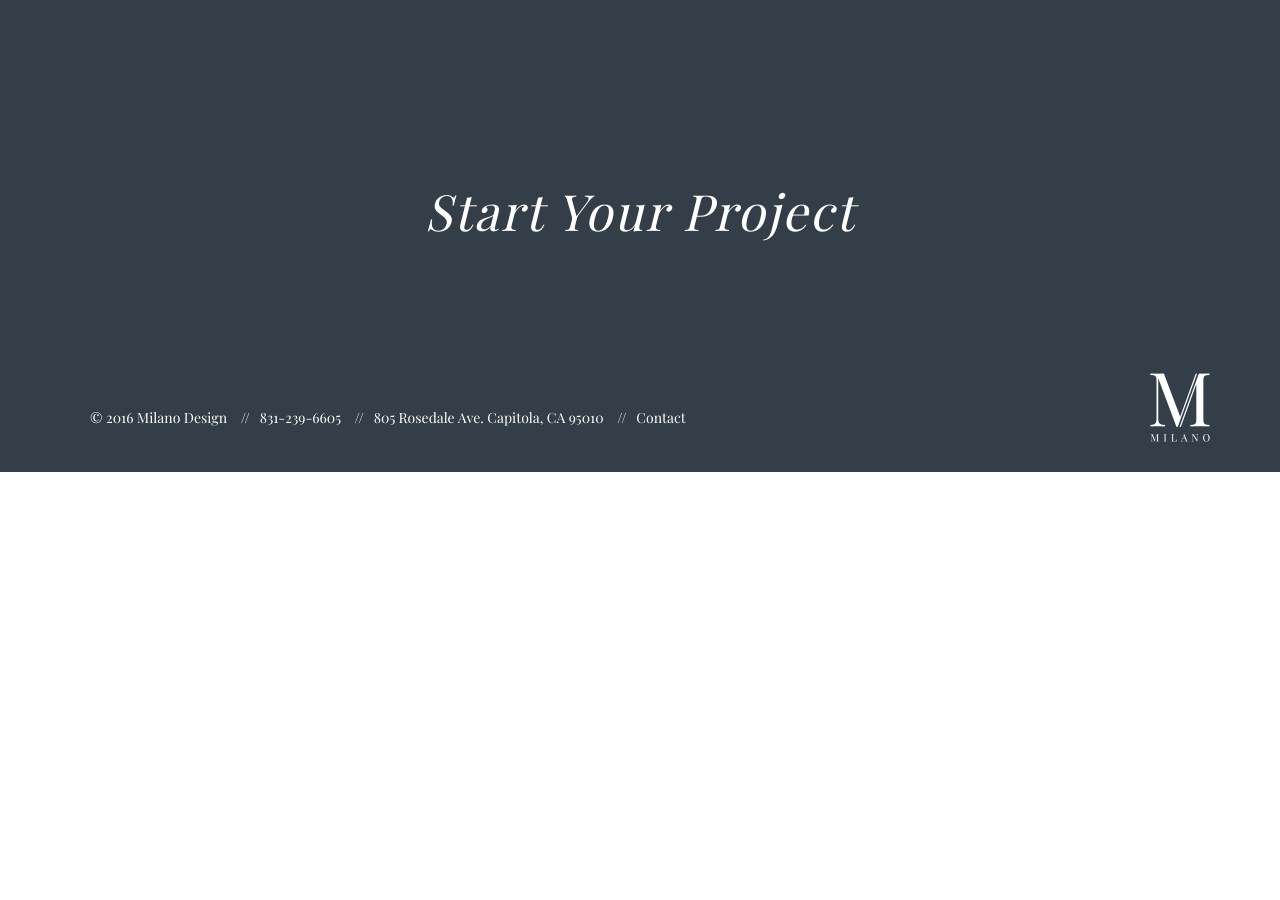
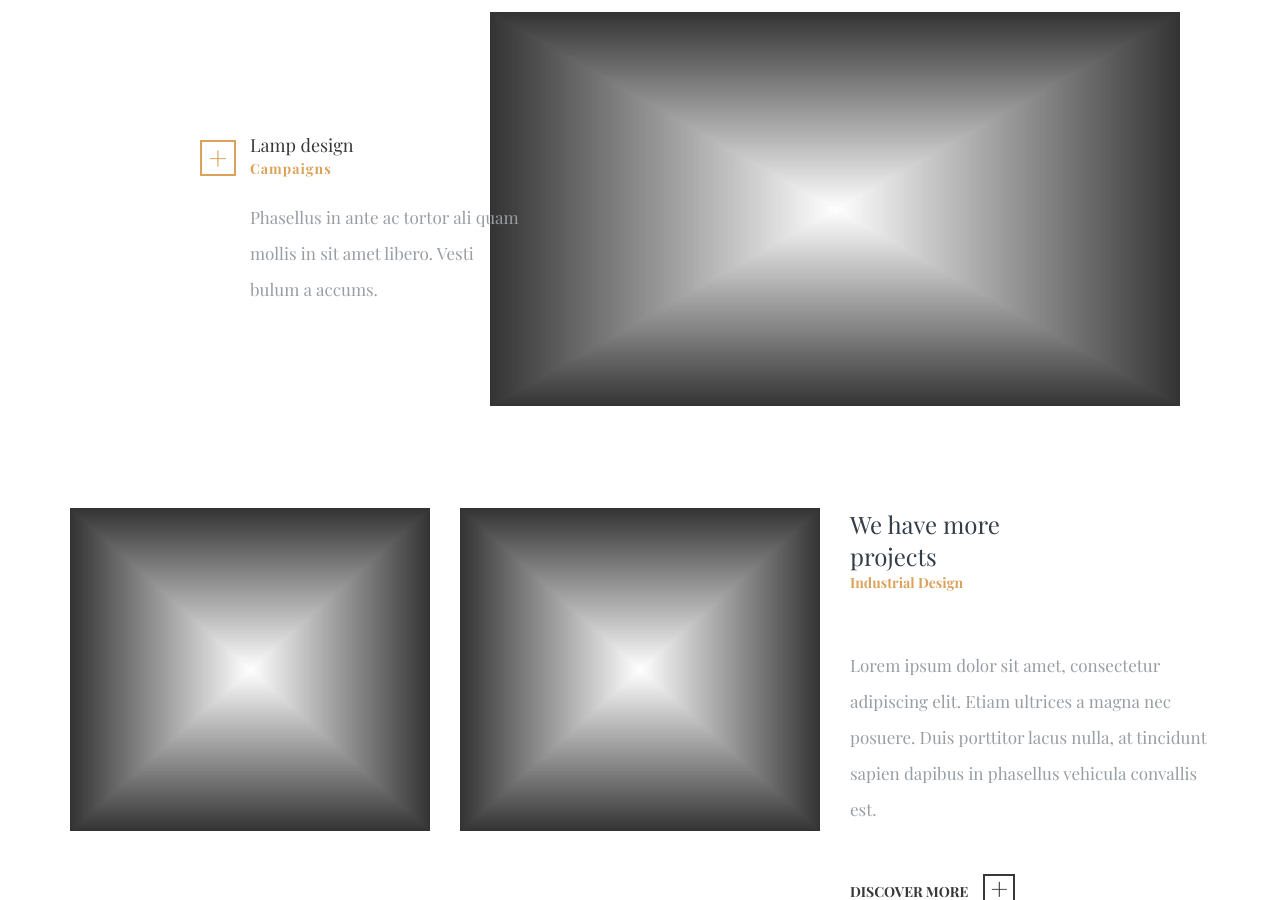
Before and after one commit to rmilano24/designbymilano, a PHP site: page /aatma.php in a window 1280 px wide. Shown: the part 1362-2262 px from the top of the page. Before the commit the page ends 1834 px from the top, so only its background shows below. Run offline with PHP 8.4, Linux system fonts and the light colour scheme; some libraries are stand-ins or nearby versions; some web fonts are replaced.

Commit message:
update single portfolio layout

```diff
--- a/aatma.php
+++ b/aatma.php
@@ -21,39 +21,170 @@
 
 
 
-            <!-- <div class="container">
+            <section class="full-section" style="padding-bottom:0;">
+      				<div class="full-section-container">
+
+      					<div class="rotate-links">
+
+      						<a href="#">Facebook</a>
+      						<a href="#">Twitter</a>
+      						<a href="#">LinkedIn</a>
+
+      					</div><!-- rotate-links -->
+
+      					<div class="container-fluid">
+      						<div class="row">
+      							<div class="col-sm-offset-1 col-sm-11">
+
+      								<div class="owl-carousel images-slider aatma">
+      									<div class="item">
+      										<!-- <img src="images/portfolio/slider/image-1.jpg" alt=""> -->
+      									</div><!-- item -->
+      								</div><!-- images-slider -->
+
+
+      							</div><!-- col -->
+      						</div><!-- row -->
+      					</div><!-- container-fluid -->
+
+      				</div><!-- full-section-container -->
+      			</section><!-- section-slider -->
+
+            <div class="container">
       				<div class="row">
-      					<div class="col-sm-3">
+      					<div class="col-md-4 col-sm-6">
+
+      						<h4 class="text-default-color">Services</h4>
+
+      						<br>
+
+      						<p><span class="text-uppercase"><strong>Name: </strong></span> 3d Project of an object<p>
+      						<p><span class="text-uppercase"><strong>Start Date: </strong></span> Jan. 14, 2016<p>
+      						<p><span class="text-uppercase"><strong>End Date: </strong></span> Jan. 30, 2016<p>
+
+      					</div><!-- col -->
+      					<div class="col-md-8 col-sm-6">
+
+      						<h4 class="text-default-color">A fantastic road</h4>
+
+      						<br>
+
+      						<p>Suspendisse metus turpis, blandit sed dolor quis, commodo commodo elit. Sed sagittis mollis ligula eget rhoncus. Nam blandit
+      						pellentesque odio.Sus pendisse metus turpis, blandit sed dolor quis, com modo commodo elit. Sed sagittis mollis.</p>
+
+
+
+      					</div><!-- col -->
+
+      				</div><!-- row -->
+      			</div><!-- container -->
+
+            <div class="container">
+      				<div class="row">
+      					<div class="col-sm-12">
+
+      						<div class="portfolio-item portfolio-creative thumbnail-left">
+
+      							<div class="row">
+      								<div class="col-sm-4">
+
+      									<div class="portfolio-item-details">
+
+      										<h4><a href="portfolio-single.html">Lamp design</a></h4>
+      										<h6>Campaigns</h6>
+
+      										<p>Phasellus in ante ac tortor ali quam mollis in sit amet libero. Vesti bulum a accums.</p>
+
+      									</div><!-- portfolio-item-details -->
+
+      								</div><!-- col -->
+      								<div class="col-sm-8">
+
+      									<div class="portfolio-item-thumbnail">
+
+      										<img src="images/portfolio/image-49.jpg" alt="">
+
+      										<div class="portfolio-item-hover">
+
+      											<a class="fancybox zoom-action" data-fancybox-group="portfolio" href="images/portfolio/image-49.jpg">+</a>
+
+      										</div><!-- portfolio-item-hover -->
+
+      									</div><!-- portfolio-item-thumbnail -->
+
+      								</div><!-- col -->
+      							</div><!-- row -->
+
+      						</div><!-- portfolio-item -->
+
+      					</div><!-- col -->
+      				</div><!-- row -->
+      			</div><!-- container -->
+
+      			<br><br><br>
+
+      			<div class="container">
+      				<div class="row">
+      					<div class="col-md-4 col-sm-6">
+
+      						<div class="portfolio-item">
+
+      							<div class="portfolio-item-thumbnail">
+
+      								<img src="images/portfolio/image-27.jpg" alt="">
+
+      								<div class="portfolio-item-hover">
+
+      									<a class="fancybox zoom-action" data-fancybox-group="portfolio" href="images/portfolio/image-27.jpg">+</a>
+
+      								</div><!-- portfolio-item-hover -->
+
+      							</div><!-- portfolio-item-thumbnail -->
+
+      						</div><!-- portfolio-item -->
+
+      					</div><!-- col -->
+      					<div class="col-md-4 col-sm-6">
+
+      						<div class="portfolio-item">
+
+      							<div class="portfolio-item-thumbnail">
+
+      								<img src="images/portfolio/image-20.jpg" alt="">
+
+      								<div class="portfolio-item-hover">
+
+      									<a class="fancybox zoom-action" data-fancybox-group="portfolio" href="images/portfolio/image-20.jpg">+</a>
+
+      								</div><!-- portfolio-item-hover -->
+
+      							</div><!-- portfolio-item-thumbnail -->
+
+      						</div><!-- portfolio-item -->
+
+      					</div><!-- col -->
+      					<div class="col-md-4 col-sm-12">
 
       						<div class="headline">
 
-      							<h1>The Challenge</h1>
+      							<h3>We have more <br> projects</h3>
+      							<h6>Industrial Design</h6>
 
-      						</div>
+      						</div><!-- headline -->
 
-      					</div>
-      					<div class="col-sm-6">
+      						<br>
 
-      						<p>Wherever you are in the world, you understand that creative design is one of the most important factors in helping your business reach it’s true potential. We work as an extension of your team to create brands, illustration and delightfully intuitive, user-focused design with proven results.</p>
+      						<p>Lorem ipsum dolor sit amet, consectetur adipiscing elit. Etiam ultrices a magna nec posuere. Duis porttitor lacus nulla, at
+      						tincidunt sapien dapibus in phasellus vehicula convallis est.</p>
 
-      					</div>
-                <div class="col-sm-3">
+      						<br>
 
-      						<div class="headline">
+      						<a class="btn btn-black" href="#">Discover more</a>
 
-      							<h4>Capabilites Flexed</h4>
-                    <ul>
-                      <li><a href="#">UI/UX Design</a></li>
-                      <li><a href="#">Development</a></li>
-                    </ul>
+      					</div><!-- col -->
+      				</div><!-- row -->
+      			</div><!-- container -->
 
-      						</div>
-
-      					</div>
-      				</div>
-      			</div>
-
-      			<br><br> -->
 
 			<div class="container hero-work">
 				<div class="row">
@@ -64,6 +195,8 @@
 					</div><!-- col -->
 				</div><!-- row -->
 			</div><!-- container -->
+
+
       </div><!-- PAGE CONTENT -->
 
       <a href="the-barre-studio.php">
--- a/assets/css/custom.css
+++ b/assets/css/custom.css
@@ -1026,7 +1026,7 @@
 	.rotate-links {
 		position: absolute;
 		top: 50%;
-		left: -100px;
+		left: -60px;
 		-webkit-transform: rotate(-90deg);
 			-ms-transform: rotate(-90deg);
 				transform: rotate(-90deg);
--- a/assets/css/pages-style.css
+++ b/assets/css/pages-style.css
@@ -491,6 +491,15 @@
 		border: 3px solid #383838;
 	}
 
+  .owl-carousel {
+    background-size: cover;
+    height: 500px;
+  }
+
+  .aatma {
+    background-image:url(../../images/work/next/next_aatma.jpg);
+  }
+
   /***********************************************************************************
    *	Next Project
    ***********************************************************************************/
```
Also changed, not shown: portfolio-single.php (added, +212 -0 lines).
